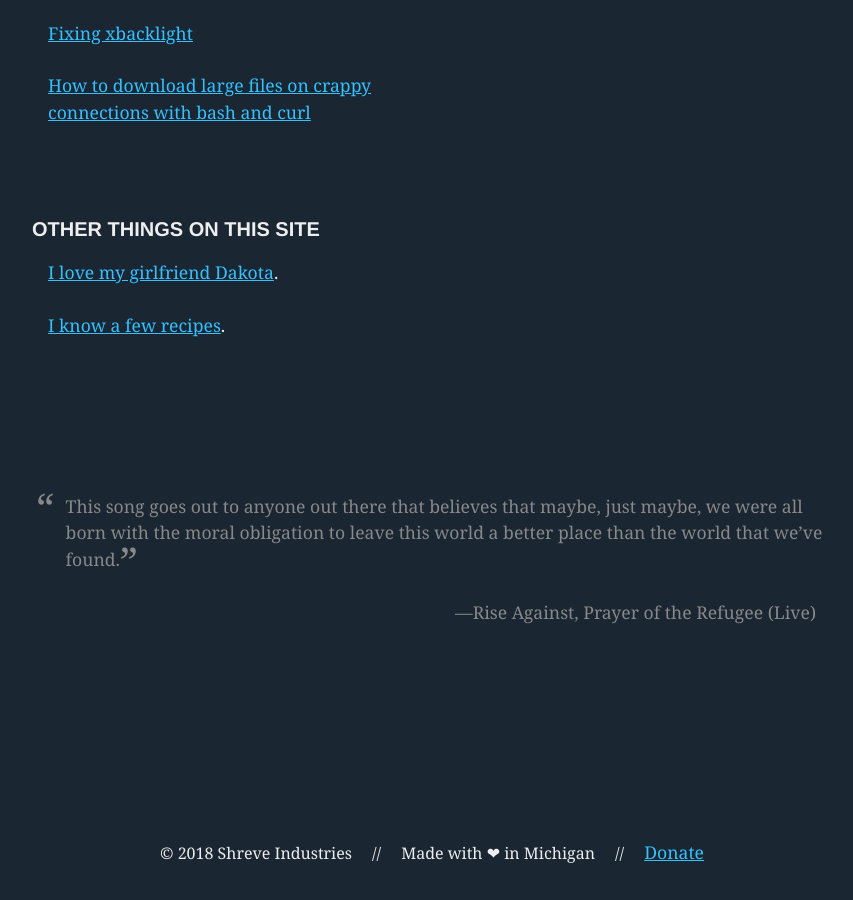
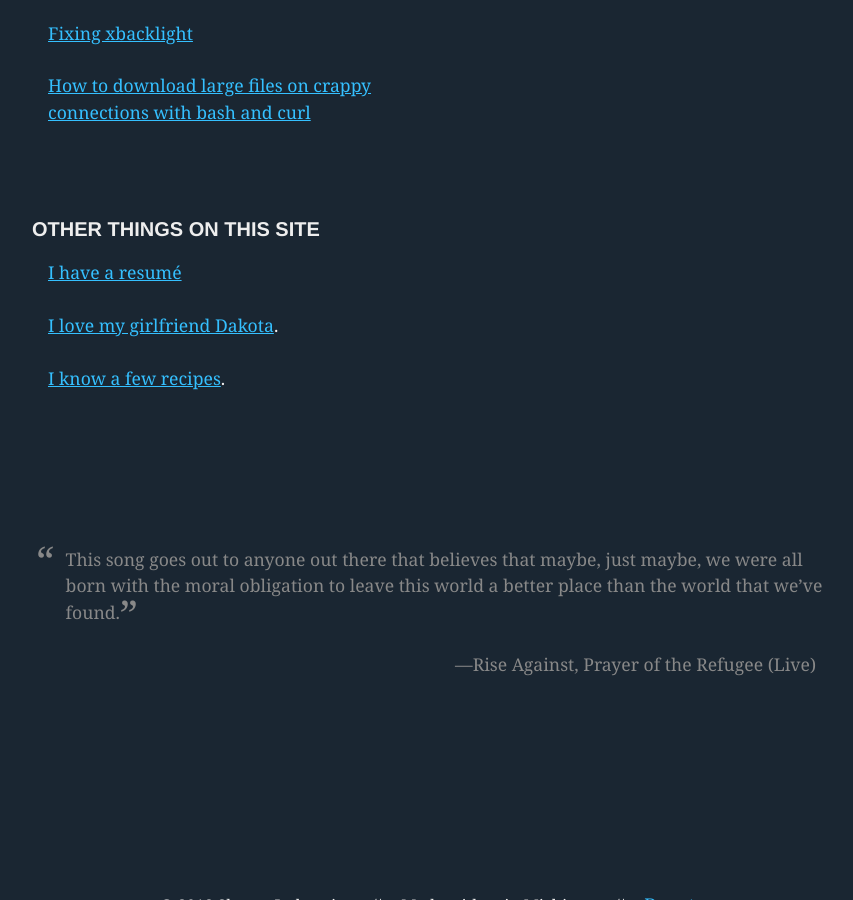
Before and after one commit to shreve/shreve.io, a Jekyll site: the page built from index.html, in a window 1280 px wide and 900 px high, scrolled down 1930 px. Shown: the whole window, without its empty margins (208-1061 px from the left). Built offline with Jekyll 4.4.1, drawn with Linux system fonts in a browser that asks for light colours; some web fonts are replaced; comment, search, counter and statistics services are not loaded.

Commit message:
Add link to resume

```diff
--- a/index.html
+++ b/index.html
@@ -85,6 +85,7 @@ description: I'm a student at UMich, a lead developer at Wellopp, and someone lo
     <div class="col">
       <h3>Other things on this site</h3>
       <ul>
+        <li><a href="/resume/resume.pdf">I have a resum‌&eacute;</a></li>
         <li><a href="http://i.❤.dakota.jacobevanshreve.me">I love my girlfriend Dakota</a>.</li>
         <li><a href="/recipes/">I know a few recipes</a>.</li>
       </ul>
```
